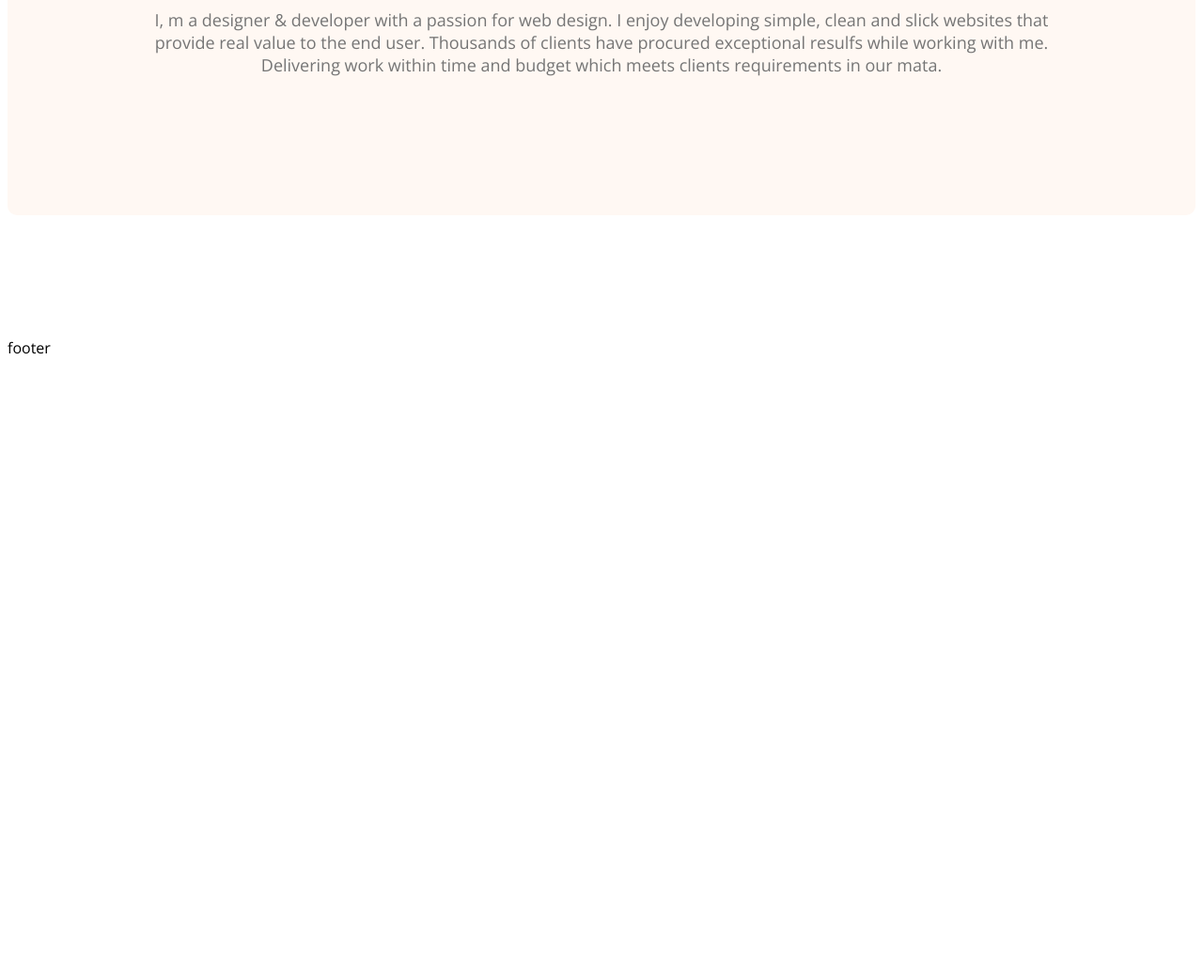
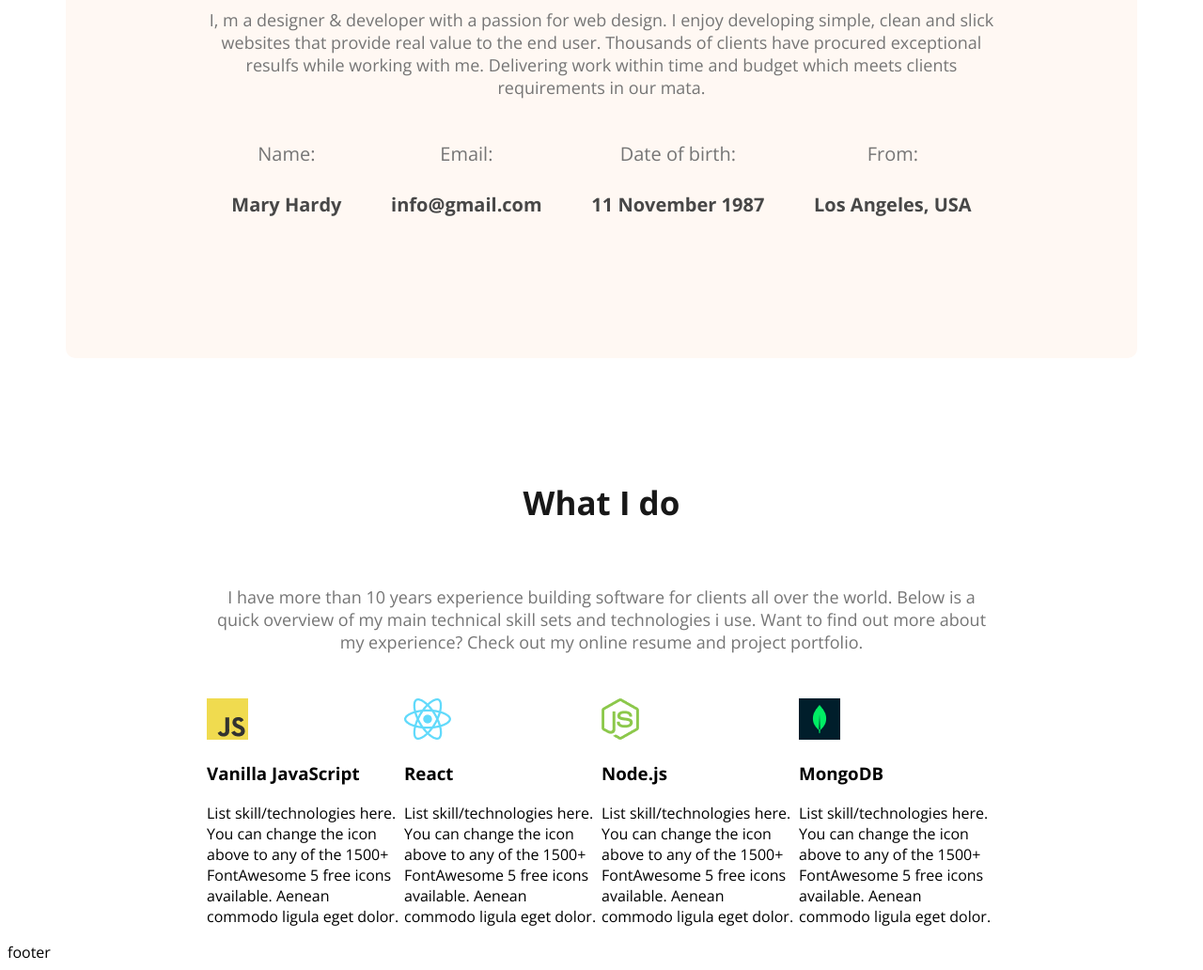
Before and after one commit to sumit-ch-dev/developer-portfolio, a plain HTML site: page index.html in a window 1280 px wide. Shown: the part 1120-2152 px from the top of the page at 94% size. Before the commit the page ends 1509 px from the top, so only its background shows below. Drawn offline with nearby package versions, Linux system fonts and the light colour scheme.

Commit message:
skill section added

```diff
--- a/index.html
+++ b/index.html
@@ -12,7 +12,7 @@
       href="https://fonts.googleapis.com/css2?family=Open+Sans:wght@300;400;500;700;800&display=swap"
       rel="stylesheet"
     />
-    <link rel="stylesheet" href="/styles/portfolio.css">
+    <link rel="stylesheet" href="/styles/portfolio.css" />
     <title>Portfolio website</title>
   </head>
   <body>
@@ -29,22 +29,83 @@
       <div class="banner">
         <!-- <img src="/images/developer.png" alt=""> -->
         <div class="banner-content">
-            <h3 class="banner-greeting">Hi, I am</h3>
-            <h1 class="banner-title">Mary Hardy</h1>
-            <p class="banner-text">Shot what able cold new see hold.Friendly as an betrayed formerly he. Morning because as to society behaved moments.</p>
-            <button class="btn-primary">Download CV</button>
-            <button class="btn-primary">Contact</button>
+          <h3 class="banner-greeting">Hi, I am</h3>
+          <h1 class="banner-title">Mary Hardy</h1>
+          <p class="banner-text">
+            Shot what able cold new see hold.Friendly as an betrayed formerly
+            he. Morning because as to society behaved moments.
+          </p>
+          <button class="btn-primary">Download CV</button>
+          <button class="btn-primary">Contact</button>
         </div>
 
-        <img class="profile-pic" src="/images/hardy.png" alt="">
+        <img class="profile-pic" src="/images/hardy.png" alt="" />
         <!-- <img src="/images/header_bg.png" alt=""> -->
       </div>
     </header>
     <body>
       <main>
         <section class="about">
-            <h3 class="section-title">About Me</h3>
-            <p class="section-description">I, m a designer & developer with a passion for web design. I enjoy developing simple, clean and slick websites that provide real value to the end user. Thousands of clients have procured exceptional resulfs while working with me. Delivering work within time and budget which meets clients requirements in our mata.</p>
+          <h3 class="section-title">About Me</h3>
+          <p class="section-description">
+            I, m a designer & developer with a passion for web design. I enjoy
+            developing simple, clean and slick websites that provide real value
+            to the end user. Thousands of clients have procured exceptional
+            resulfs while working with me. Delivering work within time and
+            budget which meets clients requirements in our mata.
+          </p>
+          <div class="about-info-container">
+            <div class="about-info">
+              <h4 class="info-title">Name:</h4>
+              <p class="info-description">Mary Hardy</p>
+            </div>
+            <div class="about-info">
+              <h4 class="info-title">Email:</h4>
+              <p class="info-description">info@gmail.com</p>
+            </div>
+            <div class="about-info">
+              <h4 class="info-title">Date of birth:</h4>
+              <p class="info-description">11 November 1987</p>
+            </div>
+            <div class="about-info">
+              <h4 class="info-title">From:</h4>
+              <p class="info-description">Los Angeles, USA</p>
+            </div>
+          </div>
+        </section>
+
+        <!-- what i do section starts here -->
+
+        <section>
+          <h3 class="section-title">What I do</h3>
+          <p id="what-i-do-description" class="section-description">
+            I have more than 10 years experience building software for clients
+            all over the world. Below is a quick overview of my main technical
+            skill sets and technologies i use. Want to find out more about my
+            experience? Check out my online resume and project portfolio.
+          </p>
+          <div class="skill-container">
+            <div class="skill">
+              <img src="/images/icons/js.png" alt="javascript-logo">
+              <h3 class="skill-title">Vanilla JavaScript</h3>
+              <p class="skill-description">List skill/technologies here. You can change the icon above to any of the 1500+ FontAwesome 5 free icons available. Aenean commodo ligula eget dolor.</p>
+            </div>
+            <div class="skill">
+              <img src="/images/icons/react.png" alt="react-logo">
+              <h3 class="skill-title">React</h3>
+              <p class="skill-description">List skill/technologies here. You can change the icon above to any of the 1500+ FontAwesome 5 free icons available. Aenean commodo ligula eget dolor.</p>
+            </div>
+            <div class="skill">
+              <img src="/images/icons/nodejs.png" alt="nodejs-logo">
+              <h3 class="skill-title">Node.js</h3>
+              <p class="skill-description">List skill/technologies here. You can change the icon above to any of the 1500+ FontAwesome 5 free icons available. Aenean commodo ligula eget dolor.</p>
+            </div>
+            <div class="skill">
+              <img src="/images/icons/mongo.png" alt="mongo-logo">
+              <h3 class="skill-title">MongoDB</h3>
+              <p class="skill-description">List skill/technologies here. You can change the icon above to any of the 1500+ FontAwesome 5 free icons available. Aenean commodo ligula eget dolor.</p>
+            </div>
+          </div>
         </section>
       </main>
 
--- a/styles/portfolio.css
+++ b/styles/portfolio.css
@@ -104,6 +104,10 @@ nav a {
 }
 
 /* main section styles */
+main{
+  max-width: 1140px;
+  margin: 0 auto;
+}
 
 /* about section styles */
 
@@ -128,3 +132,36 @@ nav a {
   font-weight: 400;
 
 }
+
+.about-info-container{
+  display: flex;
+  align-items: center;
+  justify-content: space-around;
+}
+
+.info-title {
+  color: var(--Dark-03);
+  font-size: 20px;
+  font-weight: 400;
+}
+
+.info-description {
+  color: var(--Dark-02);
+  font-size: 20px;
+  font-weight: 700;
+}
+
+.about-info {
+  text-align: center;
+}
+
+#what-i-do-description {
+  padding: 30px 150px;
+}
+
+.skill-container {
+  display: flex;
+  justify-content: space-between;
+  align-items: center;
+  padding: 0 150px;
+}
```
